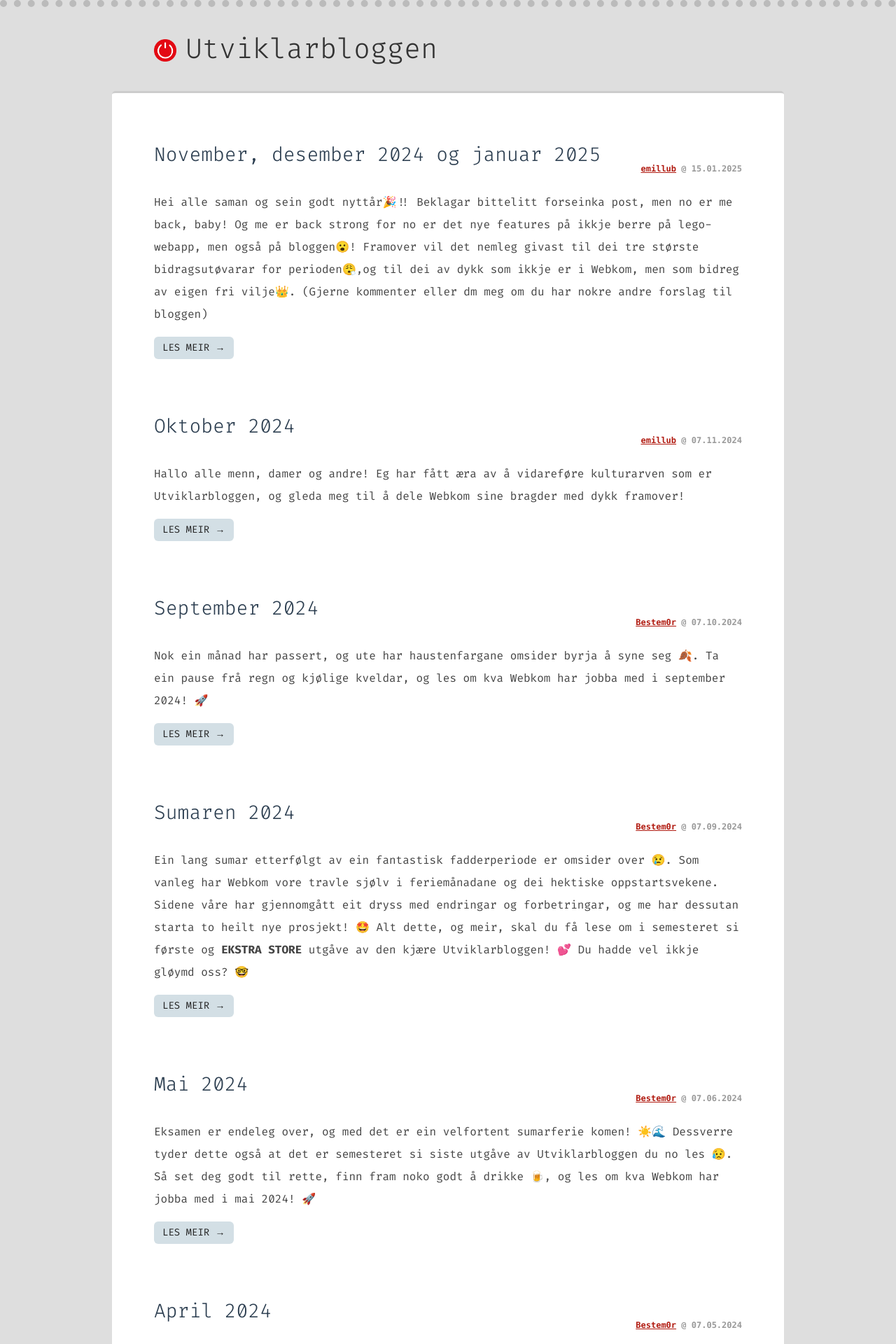
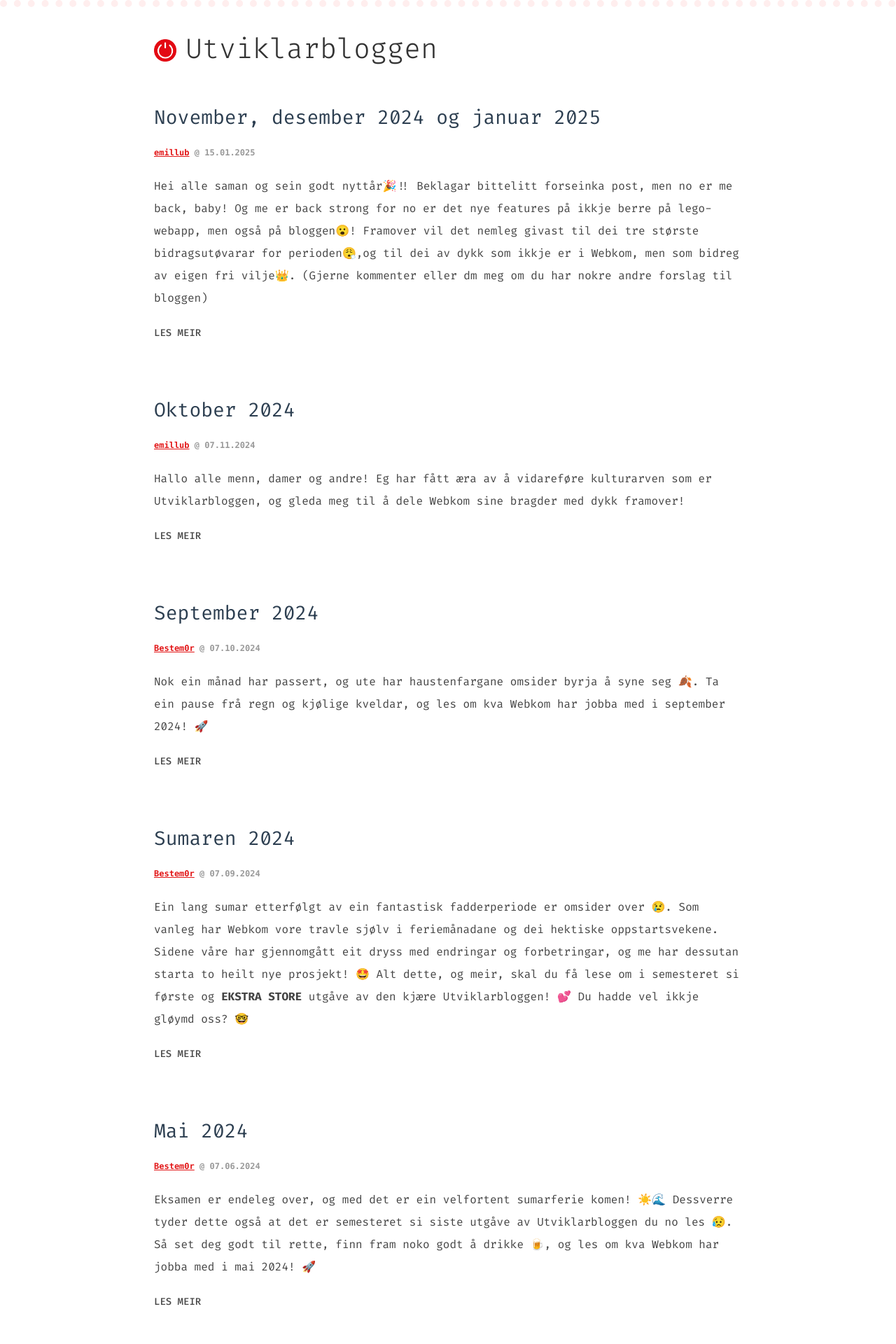
Before and after one commit to webkom/webkom.github.io, a Jekyll site: the page built from index.html, in a window 1280 px wide. Shown: the top 1920 px of the page at 70% size. Built offline with Jekyll 4.4.1, drawn with Linux system fonts in a browser that asks for light colours; nearby versions of some CDN libraries; comment, search, counter and statistics services are not loaded; some of the changed text lies outside the part shown.

Commit message:
Modernize design (#55)

```diff
--- a/_layouts/post.html
+++ b/_layouts/post.html
@@ -4,7 +4,11 @@ layout: default
 <article>
   <header>
     <h1>{{page.title}}</h1>
-    <p class="author">Skriven av <a href="https://github.com/{{page.author}}">{{page.author}}</a> <time>{{page.date|date: "%d.%m.%Y"}}</time></p>
+    <p class="author">
+        <a href="https://github.com/{{page.author}}">{{page.author}}</a>
+        @
+        <time>{{page.date|date: "%d.%m.%Y"}}</time>
+    </p>
   </header>
   {{content}}
 </article>
--- a/css/style.scss
+++ b/css/style.scss
@@ -2,7 +2,7 @@
 # SASS
 ---
 
-@import url("https://fonts.googleapis.com/css2?family=Fira+Code:wght@300;400;700&display=swap");
+@import url("https://fonts.googleapis.com/css2?family=Fira+Code:wght@300;400;500;700&display=swap");
 @import url("/css/pygments.css");
 html,
 body,
@@ -75,6 +75,8 @@ body {
   line-height: 1;
   color: #000;
   background: #fff;
+
+  --lego-red-color: #e21617;
 }
 ol,
 ul {
@@ -117,8 +119,7 @@ a img {
   text-rendering: optimizelegibility;
 }
 html {
-  border-top: 10px dotted #bbb;
-  background: #dedede;
+  border-top: 10px dotted #fee;
 }
 body {
   font-family: "Fira Code", "Helvetica Neue", serif;
@@ -151,10 +152,7 @@ body > header {
 }
 body > section {
   background: #fff;
-  padding: 60px;
-  -webkit-border-radius: 5px;
-  border-radius: 5px;
-  border-top: 3px solid #ccc;
+  padding: 0 60px;
 }
 body > section img {
   max-width: 100%;
@@ -165,15 +163,20 @@ footer {
   text-align: right;
 }
 a {
-  color: #b11b11;
+  color: var(--lego-red-color);
 }
 a:hover {
   color: #000;
 }
 
 article {
-  margin-bottom: 60px;
-
+  margin-bottom: 30px;
+  header {
+      padding: 10px 0;
+      h1 {
+          font-weight: 400;
+      }
+  }
   h1 {
     font-size: 28px;
     font-weight: 300;
@@ -185,7 +188,7 @@ article {
   }
 
   h1 a:hover {
-    color: #b11b11;
+      color: var(--lego-red-color);
   }
 
   h2 {
@@ -195,10 +198,15 @@ article {
   h3 {
     font-weight: 700;
   }
-}
 
-article > p {
-  margin-bottom: 15px;
+  p:has(> img) {
+      display: flex;
+      flex-wrap: wrap;
+      justify-content: center;
+      align-items: flex-end;
+      gap: 1rem;
+      margin: 20px 0;
+  }
 }
 
 .author {
@@ -206,23 +214,29 @@ article > p {
   font-weight: 700;
   font-family: Menlo, monospace;
   color: #999;
-  text-align: right;
-  margin-bottom: 20px;
-  margin-top: -20px;
+  padding: 10px 0;
 }
 
 .read-more {
-  background: #d3dfe5;
   color: #fff;
-  padding: 2px 12px;
   text-decoration: none;
-  border-radius: 6px;
   display: inline-block;
   text-transform: uppercase;
-  color: #222;
+  color: #444;
   font-size: 14px;
+  margin: 20px 0;
+  font-weight: 500;
+  text-decoration: underline transparent 2px;
+  text-underline-offset: 2px;
+
+  &:hover {
+      text-decoration-color: #444;
+  }
 }
 
+table {
+    margin: 0 auto;
+}
 hr {
   border: 0;
 }
--- a/index.html
+++ b/index.html
@@ -7,12 +7,18 @@ title: Utviklarbloggen
 <article>
   <header>
     <h1><a href="{{post.url}}">{{post.title}}</a></h1>
-    <p class="author"><a href="https://github.com/{{post.author}}">{{post.author}}</a> @ <time>{{post.date|date: "%d.%m.%Y"}}</time></p>
+    <p class="author">
+        <a href="https://github.com/{{post.author}}">{{post.author}}</a>
+        @
+        <time>{{post.date|date: "%d.%m.%Y"}}</time>
+    </p>
   </header>
 
   {{ post.excerpt }}
 
-  <a href="{{post.url}}" class="read-more">Les meir &rarr;</a>
+  <a href="{{post.url}}" class="read-more">
+      Les meir
+  </a>
 </article>
 <hr>
 {% endfor %}
```
Also changed, not shown: _posts/2024-11-07-oktober.md (+1 -0 lines), _posts/2025-01-15-november-january.md (+1 -0 lines).
